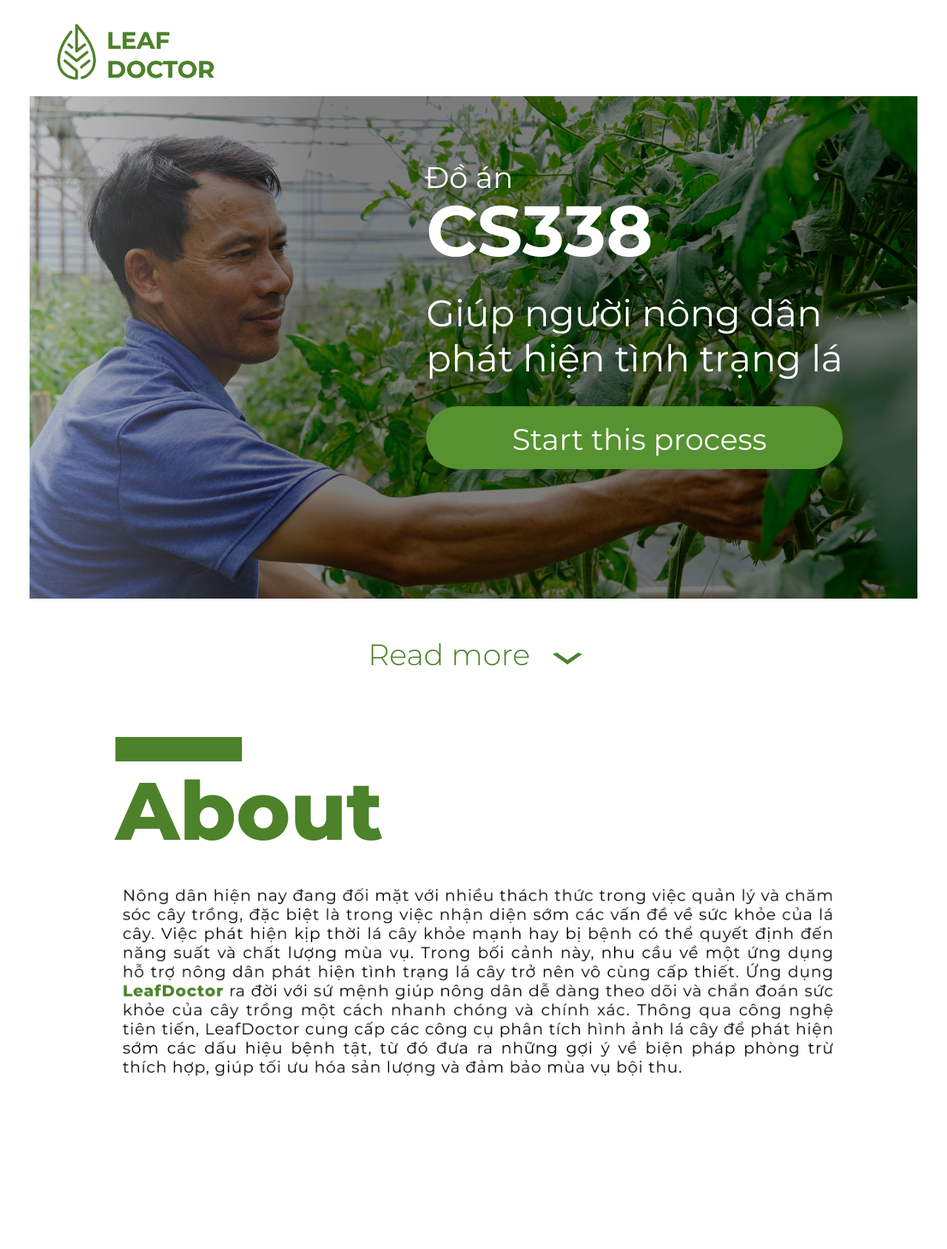
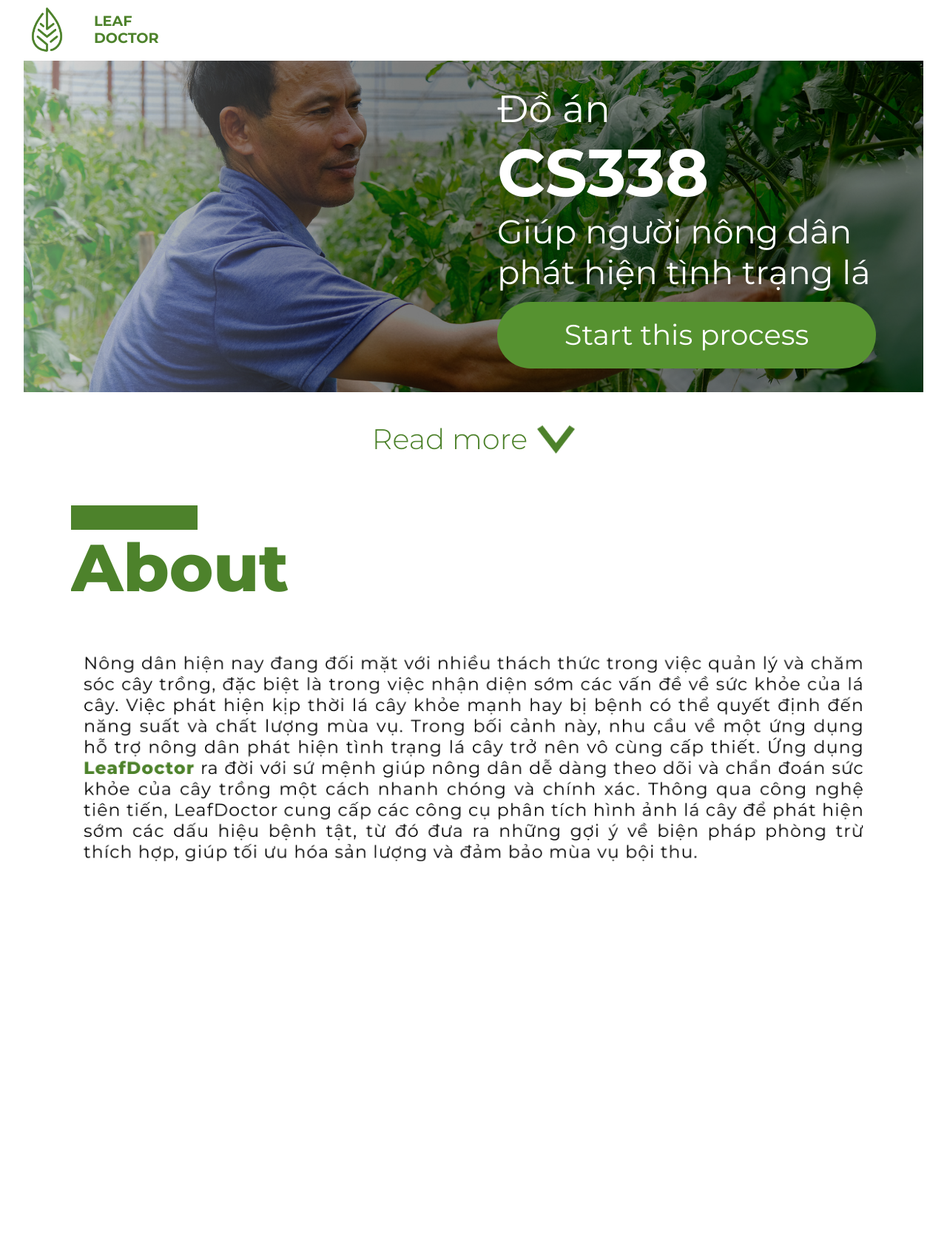
Before and after one commit to lethinhuy203/CS338.O21, a Flask app: page / in a window 1280 px wide. Shown: the whole page at 74% size. After the commit the page ends 1164 px from the top, so only its background shows below. Run offline with Flask 3, Linux system fonts and the light colour scheme.

Commit message:
clean CSS and HTML code

```diff
--- a/src/static/css/style.css
+++ b/src/static/css/style.css
@@ -5,13 +5,10 @@
     "Source Han Sans CN", sans-serif;
 }
 
-.main-container {
-  overflow: hidden;
-}
-
-.main-container,
-.main-container * {
-  box-sizing: border-box;
+html, body {
+  font-family: Montserrat, var(--default-font-family);
+  margin: 0;
+  padding: 0;
 }
 
 input,
@@ -23,130 +20,84 @@ button {
 
 .main-container {
   position: relative;
-  width: 1200px;
-  height: 1672px;
+  width: 95vw;
   margin: 0 auto;
+  padding-top: 10vh;
   background: #ffffff;
   overflow: hidden;
 }
-.frame {
-  position: relative;
-  width: 1200px;
-  height: 107px;
-  margin: 0 0 0 0;
+
+.nav {
+  position: fixed;
+  background-color: #ffffff;
+  display: flex;
+  flex-direction: row;
+  align-items: center;
+  width: 100%;
+  height: 10vh;
   overflow: hidden;
+  z-index: 1000;
 }
-.frame-1 {
-  position: absolute;
-  width: 1200px;
-  height: 107px;
-  top: 0;
-  left: 0;
-  z-index: 3;
-  overflow: hidden;
-}
-.converted {
-  position: absolute;
+
+.converted-2 {
   width: 127px;
-  height: 104px;
-  top: 10px;
-  left: 0;
-  background: url("../images/logo.png")
-    no-repeat center;
-  background-size: cover;
-  z-index: 4;
-}
-.leaf-doctor {
-  display: flex;
-  align-items: flex-start;
-  justify-content: flex-start;
-  position: absolute;
-  width: 153px;
-  height: 79px;
-  top: 27px;
-  left: 104px;
-  color: #4d822b;
-  font-family: Montserrat, var(--default-font-family);
-  font-size: 32px;
-  font-weight: 700;
-  line-height: 39.008px;
-  text-align: left;
-  z-index: 5;
-}
-.converted-2 {
-  position: absolute;
-  width: 127px;
-  height: 104px;
-  top: 10px;
-  left: 0;
-  background: url("../images/logo.png")
-    no-repeat center;
+  height: 8vh;
+  background: url("../images/logo.png") no-repeat center;
   background-size: cover;
   z-index: 1;
 }
 .leaf-doctor-3 {
-  display: flex;
-  align-items: flex-start;
-  justify-content: flex-start;
-  position: absolute;
-  width: 153px;
-  height: 79px;
-  top: 27px;
-  left: 104px;
+  width: 10vw;
   color: #4d822b;
   font-family: Montserrat, var(--default-font-family);
-  font-size: 32px;
+  font-size: 1.5vw;
   font-weight: 700;
-  line-height: 39.008px;
+  line-height: 1.8vw;
   text-align: left;
   z-index: 2;
 }
 .main-frame {
   position: relative;
-  width: 1200px;
-  height: 1552px;
-  margin: 13px 0 0 0;
+  width: 95vw;
+  /* height: 1552px; */
   z-index: 6;
   overflow: hidden;
 }
 .frame-4 {
   position: relative;
-  width: 1200px;
-  height: 679px;
+  width: 95vw;
+  height: 35vw;
   margin: 2px 0 0 0;
   z-index: 7;
   overflow: hidden;
 }
 .frame-5 {
   position: relative;
-  width: 757px;
-  height: 590px;
-  margin: 0 0 0 438px;
+  display: flex;
+  justify-content: center;
+  height:100%;
+  flex-direction: column;
+  margin:auto;
+  margin-left: 50vw;
   font-size: 0px;
   z-index: 10;
   overflow: hidden;
 }
 .leaf-detection {
-  display: flex;
-  align-items: flex-start;
-  justify-content: flex-start;
   position: relative;
-  width: 609px;
-  height: 119px;
-  margin: 264px 0 0 98px;
   color: #ffffff;
   font-family: Montserrat, var(--default-font-family);
-  font-size: 50px;
+  font-size: 3.5vw;
   font-weight: 400;
-  line-height: 60.95px;
+  line-height: 4.3vw;
   text-align: left;
   z-index: 13;
 }
 .button {
   position: relative;
-  width: 563px;
-  height: 85px;
-  margin: 36px 0 0 98px;
+  width: 40vw;
+  height: 20%;
+  margin-top: 1vw;
   cursor: pointer;
   font-size: 0px;
   border: none;
@@ -157,7 +108,7 @@ button {
   left: 0;
   background: #569230;
   z-index: 15;
-  border-radius: 50px;
+  border-radius: 5000px;
 }
 .button:hover {
   background: #3e6823; /* Thay đổi màu chữ khi trỏ chuột vào nút */
@@ -167,14 +118,13 @@ button {
   align-items: flex-start;
   justify-content: center;
   position: relative;
-  width: 510.628px;
-  height: 42.876px;
-  margin: 5px 0 0 27px;
+  width: 100%;
+  margin: auto;
   color: #ffffff;
   font-family: Montserrat, var(--default-font-family);
-  font-size: 40px;
+  font-size: 3vw;
   font-weight: 400;
-  line-height: 42.876px;
+  line-height: 4.2px;
   text-align: center;
   white-space: nowrap;
   z-index: 16;
@@ -183,118 +133,96 @@ button {
   color: #c2c0c0; /* Màu chữ khi trỏ chuột vào text trong nút */
 }
 .do-an {
-  display: flex;
-  align-items: flex-start;
-  justify-content: flex-start;
-  position: absolute;
-  height: 59px;
-  top: 86px;
-  left: 96px;
   color: #ffffff;
   font-family: Montserrat, var(--default-font-family);
-  font-size: 40px;
+  font-size: 4vw;
   font-weight: 400;
-  line-height: 48.76px;
+  line-height: 5.2vw;
   text-align: left;
   white-space: nowrap;
   z-index: 11;
 }
 .cs338 {
-  display: flex;
-  align-items: flex-start;
-  justify-content: flex-start;
-  position: absolute;
-  height: 138px;
-  top: 123px;
-  left: 98px;
   color: #ffffff;
   font-family: Montserrat, var(--default-font-family);
-  font-size: 96px;
+  font-size: 7vw;
   font-weight: 700;
-  line-height: 117.024px;
+  line-height: 8.2vw;
   text-align: left;
   white-space: nowrap;
   z-index: 12;
 }
 .chu-nong-dan {
   position: absolute;
-  width: 1357px;
-  height: 783px;
+  width: 95vw;
+  height: 35vw;
   top: 0;
-  left: -157px;
-  background: url("../images/chunongdan.png")
-    no-repeat center;
+  background: url("../images/chunongdan.png") no-repeat center;
   background-size: cover;
   z-index: 8;
 }
 .rectangle-6 {
   position: absolute;
-  width: 1357px;
-  height: 783px;
+  width: 95vw;
+  height: 35vw;
   top: 0;
-  left: -157px;
-  background: url("../images/gradient.png")
-    no-repeat center;
+  background: url("../images/gradient.png") no-repeat center;
   background-size: cover;
   z-index: 9;
 }
 .frame-7 {
   position: relative;
-  width: 1200px;
-  height: 162px;
+  width: 100%;
+  height: 10vw;
   margin: 0 0 0 0;
   z-index: 17;
   overflow: hidden;
 }
 .read-more {
   position: relative;
-  width: 420px;
-  height: 57px;
-  margin: 52px 0 0 390px;
+  display: flex;
+  align-items: center;
+  justify-content: center;
+  flex-direction: row;
+  height: 100%;
+  width: 100%;
+  margin: auto;
   z-index: 18;
 }
+
 .read-more-8 {
-  display: flex;
-  align-items: flex-start;
-  justify-content: center;
-  position: absolute;
-  width: 53.81%;
-  height: 100%;
   top: 0;
   left: 15.24%;
   color: #4d822b;
   font-family: Montserrat, var(--default-font-family);
-  font-size: 40px;
+  font-size: 3vw;
   font-weight: 300;
-  line-height: 48.76px;
+  line-height: 4vw;
   text-align: center;
   white-space: nowrap;
   z-index: 19;
 }
 .vector {
-  position: absolute;
-  width: 9.52%;
-  height: 28.07%;
-  top: 36.84%;
-  left: 75.48%;
-  background: url("../images/readmore.png")
-    no-repeat center;
+  width: 4vw;
+  height: 3vw;
+  background: url("../images/readmore.png") no-repeat center;
   background-size: 100% 100%;
+  padding: auto;
+  margin-left: 1vw;
   z-index: 20;
 }
 .frame-9 {
   position: relative;
-  width: 1012px;
-  height: 709px;
-  margin: 0 0 0 85px;
+  width: 95vw;
+  margin: 0 5vw;
+  padding-bottom: 4vw;
   z-index: 21;
   overflow: hidden;
 }
 .about {
   position: relative;
-  width: 494px;
-  height: 201px;
-  margin: 25px 0 0 0;
+  width: 100%;
+  margin: 25px 0 5vw 0;
   z-index: 22;
   overflow: visible auto;
 }
@@ -302,34 +230,27 @@ button {
   position: relative;
   width: 171px;
   height: 33px;
-  margin: 0 0 0 31px;
   background: #4d822b;
   z-index: 24;
 }
 .about-b {
   display: flex;
   align-items: flex-start;
-  justify-content: center;
   position: relative;
-  width: 428px;
-  height: 168px;
-  margin: 0 0 0 -2px;
   color: #4d822b;
   font-family: Montserrat, var(--default-font-family);
-  font-size: 110px;
+  font-size: 7vw;
   font-weight: 800;
-  line-height: 134.09px;
+  line-height: 8vw;
   text-align: center;
   white-space: nowrap;
   z-index: 23;
 }
 .frame-c {
   position: relative;
-  width: 1012px;
-  height: 257px;
-  margin: 0 0 0 15px;
-  background: url("../images/vanban.png")
-    no-repeat center;
+  width: 85vw;
+  height: 22vw;
+  background: url("../images/vanban.png") no-repeat center;
   background-size: cover;
   z-index: 25;
 }
--- a/src/templates/base.html
+++ b/src/templates/base.html
@@ -9,14 +9,11 @@
     <link rel="stylesheet" href="{{ url_for('static', filename='css/style.css') }}">
   </head>
   <body>
+    <div class="nav">
+      <div class="converted-2"></div>
+      <span class="leaf-doctor-3">LEAF DOCTOR</span>
+    </div>
     <div class="main-container">
-      <div class="frame">
-        <div class="frame-1">
-          <span class="leaf-doctor">LEAF DOCTOR</span>
-        </div>
-        <div class="converted-2"></div>
-        <span class="leaf-doctor-3">LEAF DOCTOR</span>
-      </div>
       {% block content %}
       {% endblock %}
     </div>
--- a/src/templates/home.html
+++ b/src/templates/home.html
@@ -6,13 +6,12 @@
 <div class="main-frame">
   <div class="frame-4">
     <div class="frame-5">
+      <span class="do-an">Đồ án</span>
+      <span class="cs338">CS338</span>
       <span class="leaf-detection">Giúp người nông dân phát hiện tình trạng lá</span>
       <button class="button" onclick="window.location.href='{{ url_for('upload') }}'">
         <span class="start-process">Start this process</span>
       </button>
-
-      <span class="do-an">Đồ án</span>
-      <span class="cs338">CS338</span>
     </div>
     <div class="chu-nong-dan"></div>
     <div class="rectangle-6"></div>
```
Also changed, not shown: other parts of src/static/css/style.css (+27 -2 lines).
